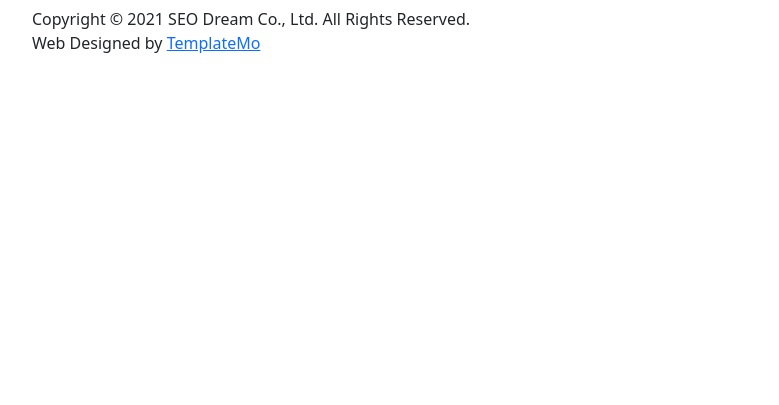
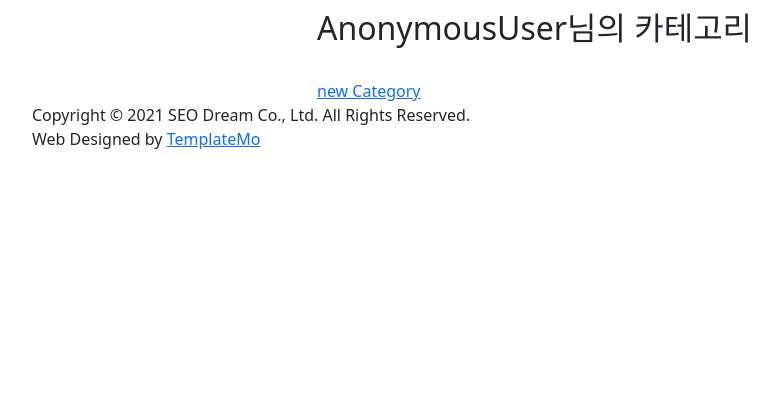
Before and after one commit to Chaerim1001/DjangoLink, a Django app: template djangolink/templates/mypage/mypage.html in a window 1280 px wide. Shown: the part 395-800 px from the top of the page, without its empty margins (50-829 px from the left). Run offline with Django 4.2, Linux system fonts and the light colour scheme; the template is opened without the code that fills it, so the values that code supplies are empty; some libraries are stand-ins or nearby versions.

Commit message:
[CHORE] myPage new Category button

```diff
--- a/djangolink/templates/mypage/mypage.html
+++ b/djangolink/templates/mypage/mypage.html
@@ -6,8 +6,13 @@
     <div class="container">
               <div class="row">
                 <div class="col-lg-6 offset-lg-3">
+                </br> </br>
                   <div class="section-heading wow bounceIn" data-wow-duration="1s" data-wow-delay="0.2s">
                       <h2> {{user}}님의 카테고리</h2>
+                  </br>
+                      <div class="main-green-button scroll-to-section">
+                        <a href="{% url 'new_category' %}">new Category</a>
+                      </div>
                   </div>
                 </div>
             </div>
```
Lines whose indentation alone changed are shown as unchanged.
